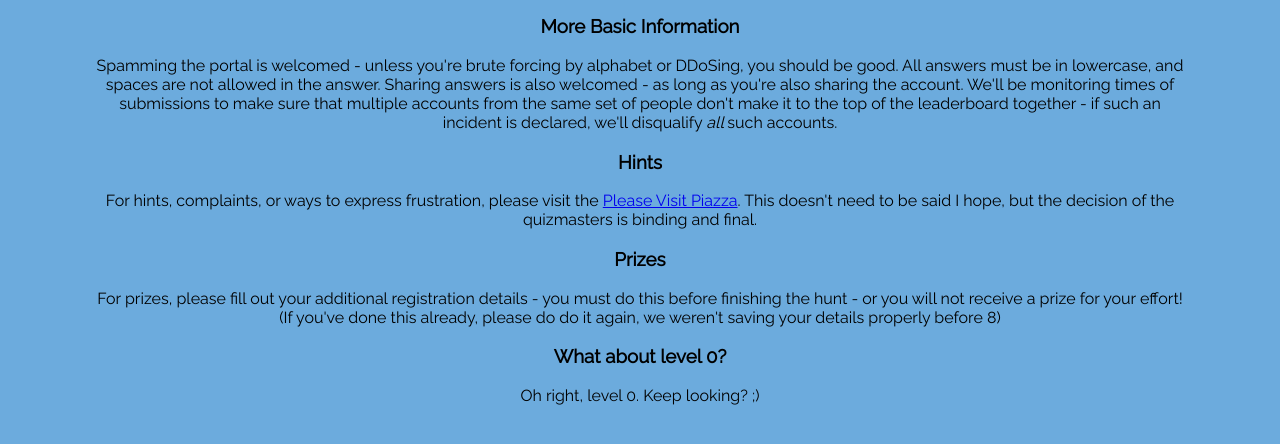
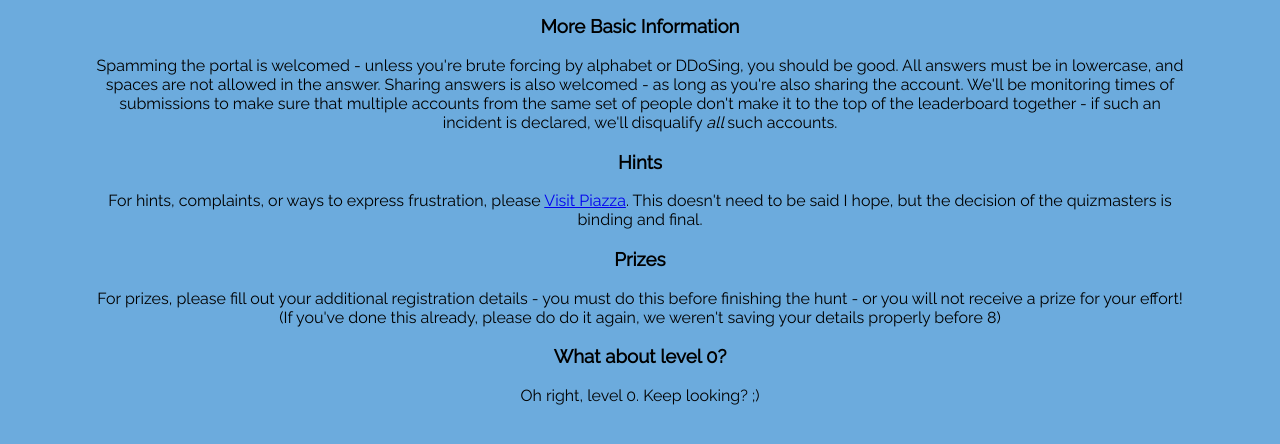
Before and after one commit to deepak-chaurasiya12/cryptic-hunt-personal-master-1, a Django app: page /rules/ in a window 1280 px wide. Shown: the part 252-696 px from the top of the page. Run offline with Django 3.2, Linux system fonts and the light colour scheme.

Commit message:
final commit

```diff
--- a/hunt/templates/finished.html
+++ b/hunt/templates/finished.html
@@ -1,4 +1,4 @@
 {% extends 'base.html' %}
 {% block 'content' %}
-Congratulations! You've finished History Dooby Doo!
+Congratulations! You've finished Cryptic Hunt!
 {% endblock %}
--- a/hunt/templates/rules.html
+++ b/hunt/templates/rules.html
@@ -10,7 +10,7 @@
 </p>
 <p>
     <h3> Hints </h3>
-    For hints, complaints, or ways to express frustration, please visit the <a href="https://piazza.com/class/lloxfogi8qe64q">Please Visit Piazza</a>. This doesn't need to be said I hope, but the decision of the quizmasters is binding and final.
+    For hints, complaints, or ways to express frustration, please <a href="https://piazza.com/class/lloxfogi8qe64q">Visit Piazza</a>. This doesn't need to be said I hope, but the decision of the quizmasters is binding and final.
 </p>
 <p>
     <h3> Prizes </h3>
```
